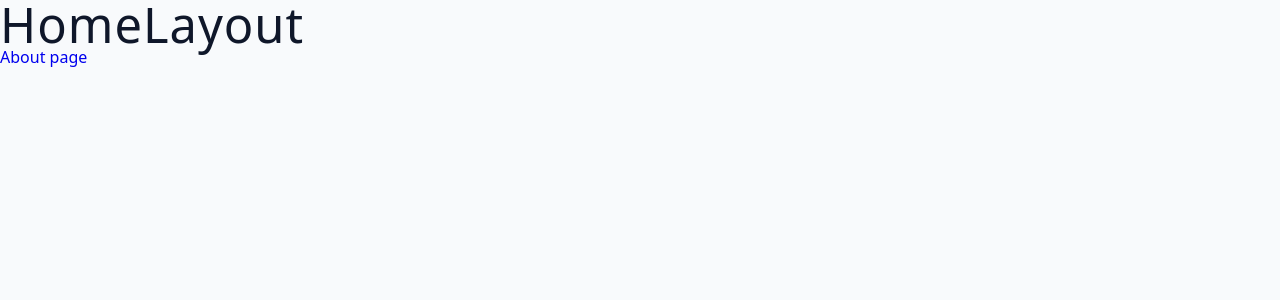
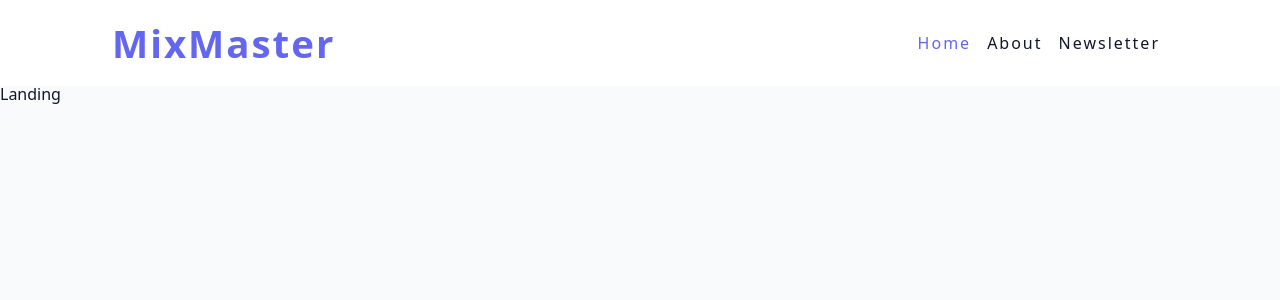
Before and after one commit to Turbolet85/MixGuru, a React (Vite) app: page / in a window 1280 px wide. Shown: the top 300 px of the page. Built offline with nearby package versions, Linux system fonts and the light colour scheme.

Commit message:
add nav-bar and style via styled components

```diff
--- a/src/app/App.tsx
+++ b/src/app/App.tsx
@@ -1,19 +1,29 @@
 import { createBrowserRouter, RouterProvider } from 'react-router-dom';
 
-import { About, Cocktail, HomeLayout } from '../pages';
+import { About, Cocktail, HomeLayout, Landing, Newsletter } from '../pages';
 
 const router = createBrowserRouter([
   {
     path: '/',
     element: <HomeLayout />,
-  },
-  {
-    path: '/about',
-    element: <About />,
-  },
-  {
-    path: '/cocktail',
-    element: <Cocktail />,
+    children: [
+      {
+        index: true,
+        element: <Landing />,
+      },
+      {
+        path: 'cocktail',
+        element: <Cocktail />,
+      },
+      {
+        path: 'newsletter',
+        element: <Newsletter />,
+      },
+      {
+        path: 'about',
+        element: <About />,
+      },
+    ],
   },
 ]);
 
--- /dev/null
+++ b/src/features/Navbar/Navbar.tsx
@@ -0,0 +1,80 @@
+import { NavLink } from 'react-router-dom';
+import styled from 'styled-components';
+
+const Navbar = () => {
+  return (
+    <Wrapper>
+      <div className="nav-center">
+        <span className={'logo'}>MixMaster</span>
+        <div className="nav-links">
+          <NavLink to={'/'} className={'nav-link'}>
+            Home
+          </NavLink>
+          <NavLink to={'/about'} className={'nav-link'}>
+            About
+          </NavLink>
+          <NavLink to={'/newsletter'} className={'nav-link'}>
+            Newsletter
+          </NavLink>
+        </div>
+      </div>
+    </Wrapper>
+  );
+};
+
+const Wrapper = styled.nav`
+  background: var(--white);
+
+  .nav-center {
+    width: 90vw;
+    max-width: var(--max-width);
+    margin: 0 auto;
+    display: flex;
+    flex-direction: column;
+    padding: 1.5rem 2rem;
+  }
+
+  .logo {
+    font-size: clamp(1.5rem, 3vw, 3rem);
+    color: var(--primary-500);
+    font-weight: 700;
+    letter-spacing: 2px;
+  }
+
+  .nav-links {
+    display: flex;
+    flex-direction: column;
+    gap: 0.5rem;
+    margin-top: 1rem;
+
+    .active {
+      color: var(--primary-500);
+    }
+  }
+
+  .nav-link {
+    color: var(--grey-900);
+    padding: 0.5rem 0.5rem 0.5rem 0;
+    transition: var(--transition);
+    letter-spacing: 2px;
+  }
+
+  .nav-link:hover {
+    color: var(--primary-500);
+  }
+
+  @media (min-width: 768px) {
+    .nav-center {
+      flex-direction: row;
+      justify-content: space-between;
+      align-items: center;
+    }
+
+    .nav-links {
+      flex-direction: row;
+      margin-top: 0;
+    }
+  }
+`;
+
+export default Navbar;
--- a/src/pages/About.tsx
+++ b/src/pages/About.tsx
@@ -4,7 +4,7 @@
   return (
     <>
       <h2>About</h2>
-      <Link to={'/'}>Home</Link>
+      <Link to={'/'}>Home Page</Link>
     </>
   );
 };
--- a/src/pages/HomeLayout.tsx
+++ b/src/pages/HomeLayout.tsx
@@ -1,10 +1,12 @@
-import { Link } from 'react-router-dom';
+import { Outlet } from 'react-router-dom';
+
+import Navbar from '../features/Navbar/Navbar';
 
 const HomeLayout = () => {
   return (
     <>
-      <h1>HomeLayout</h1>
-      <Link to={'/about'}>About page</Link>
+      <Navbar />
+      <Outlet />
     </>
   );
 };
```
Also changed, not shown: src/styles/global.css (line endings or trailing spaces).
